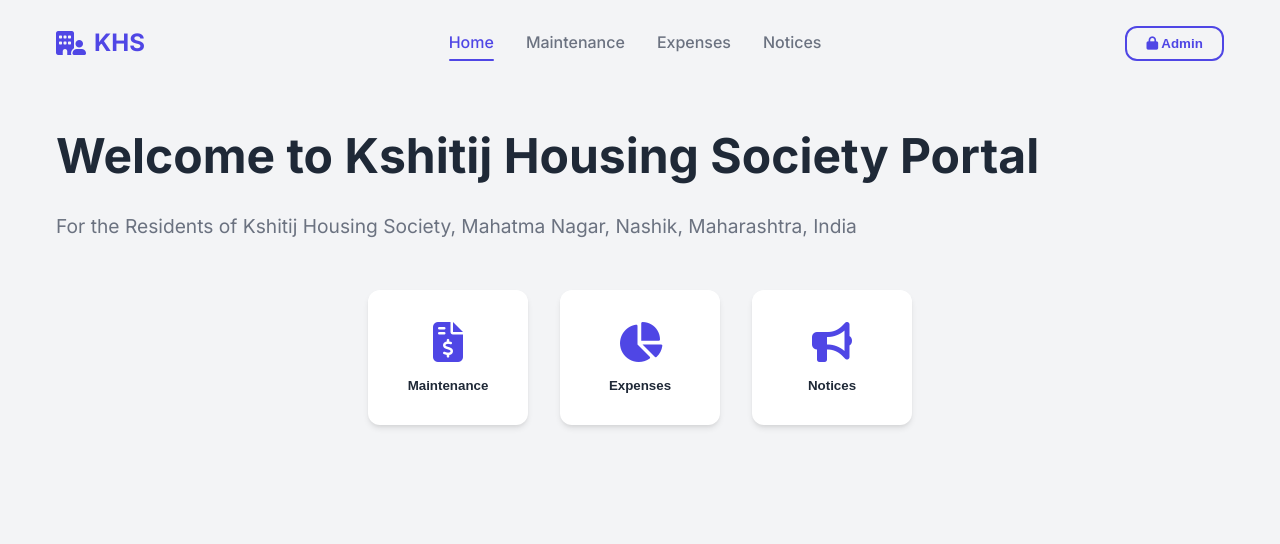
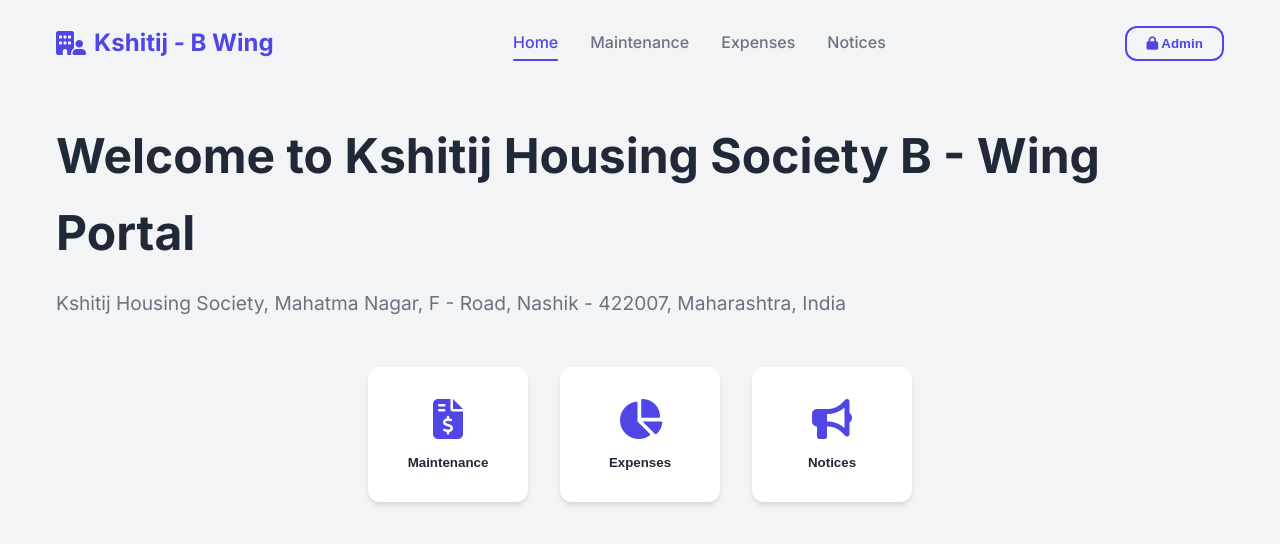
Before and after one commit to rohan-bhambare-049/khsb, a plain HTML site: page index.html in a window 1280 px wide. Drawn offline with Linux system fonts and the light colour scheme; no server answers.

Commit message:
Revise index.html for Kshitij Housing Society B Wing
Updated the Kshitij Housing Society portal to reflect changes for B Wing, including updated titles and content in the home section.

```diff
--- a/index.html
+++ b/index.html
@@ -18,7 +18,7 @@
         <!-- Navigation -->
         <nav class="navbar">
             <div class="logo">
-                <i class="fa-solid fa-building-user"></i> KHS
+                <i class="fa-solid fa-building-user"></i> Kshitij - B Wing
             </div>
             <ul class="nav-links">
                 <li class="active" data-target="home">Home</li>
@@ -39,9 +39,8 @@
             <!-- Home Section -->
             <section id="home" class="page-section active">
                 <div class="hero">
-                    <h1 class="animate-text">Welcome to Kshitij Housing Society Portal</h1>
-                    <p class="animate-text delay-1">For the Residents of Kshitij Housing Society, Mahatma Nagar, Nashik,
-                        Maharashtra, India</p>
+                    <h1 class="animate-text">Welcome to Kshitij Housing Society B - Wing Portal</h1>
+                    <p class="animate-text delay-1">Kshitij Housing Society, Mahatma Nagar, F - Road, Nashik - 422007, Maharashtra, India</p>
                     <div class="quick-actions animate-text delay-2">
                         <button class="action-card" onclick="navigateTo('maintenance')">
                             <i class="fa-solid fa-file-invoice-dollar"></i>
@@ -190,4 +189,5 @@
     <script src="script.js"></script>
 </body>
 
+
 </html>
```
